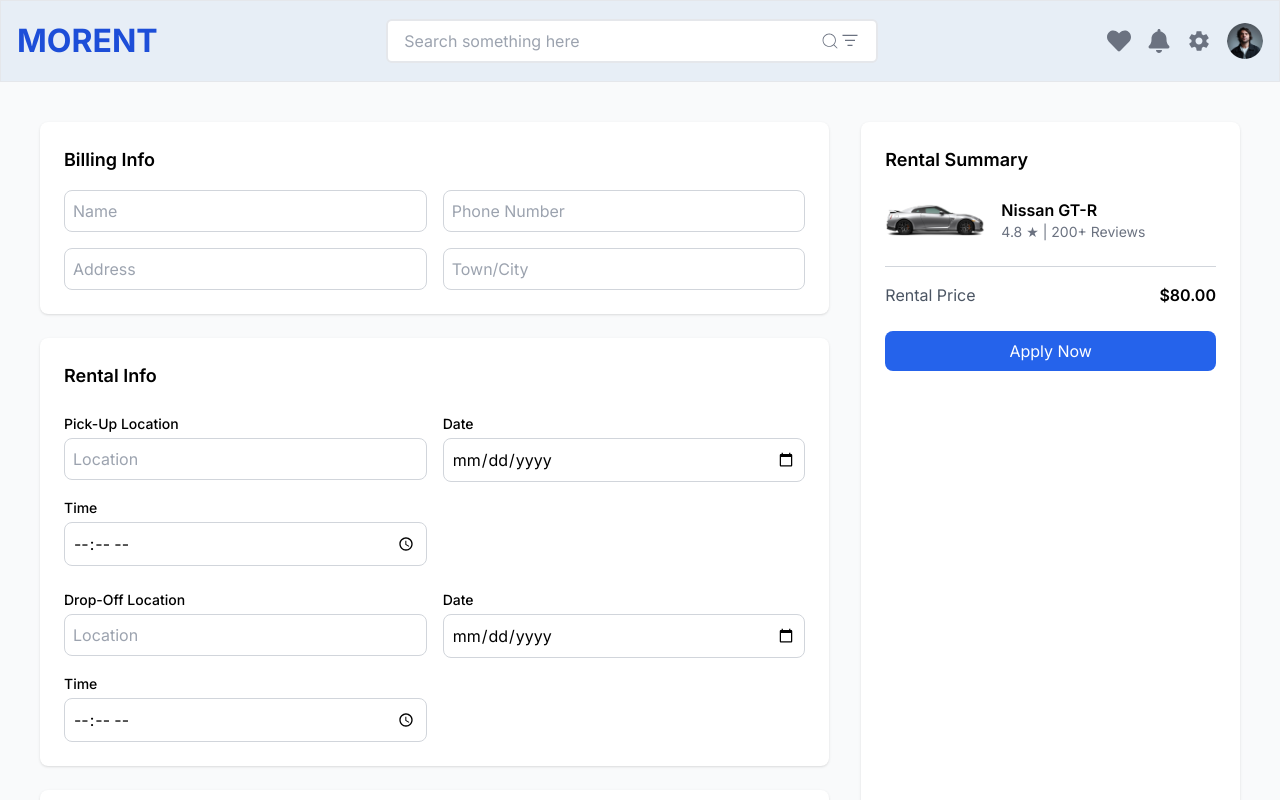
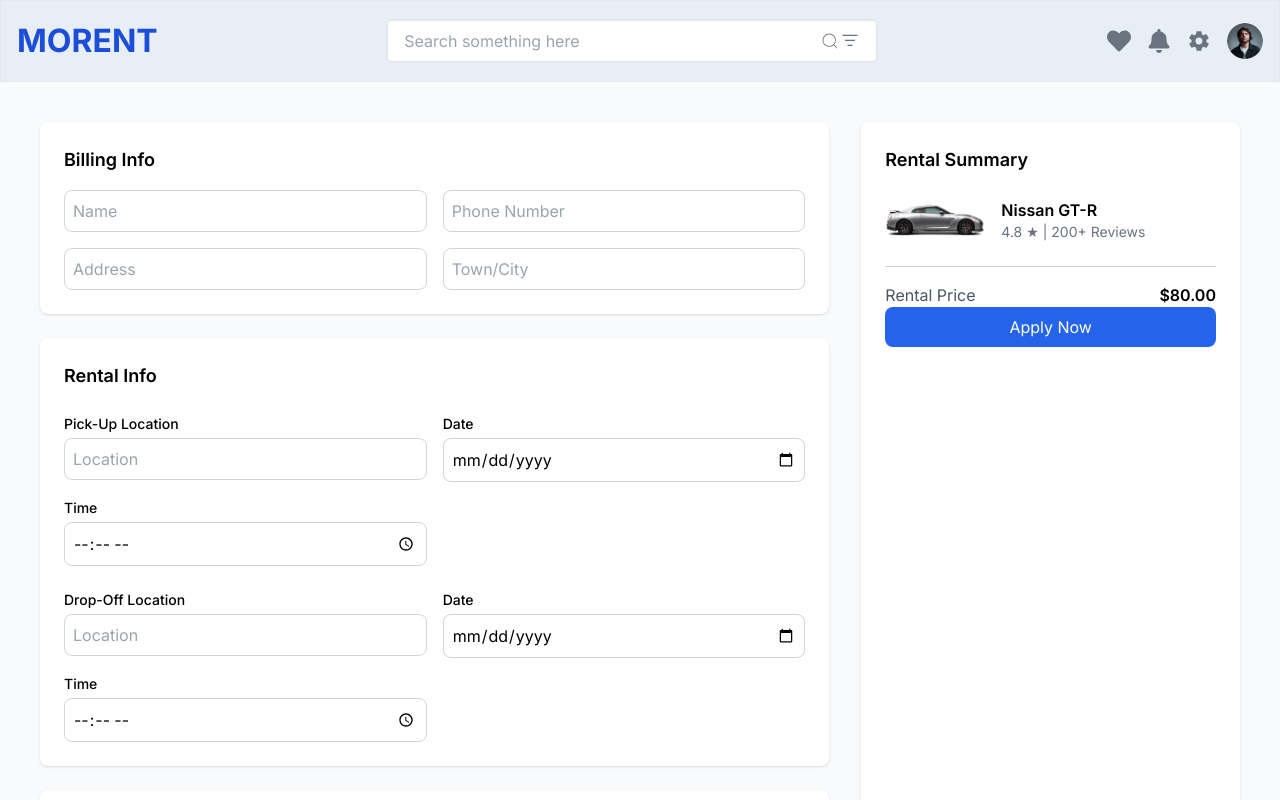
Before and after one commit to alihassan2345/q2hakathonfigmadesign, a Next.js app: page /payment in a window 1280 px wide. Shown: the top 800 px of the page. Built offline with nearby package versions, Linux system fonts and the light colour scheme.

Commit message:
Update page.tsx

```diff
--- a/src/app/payment/page.tsx
+++ b/src/app/payment/page.tsx
@@ -1,5 +1,7 @@
 import React from 'react';
 import Image from 'next/image';
+import Link from 'next/link';
+
 
 export default function CheckoutPage() {
   return (
@@ -131,9 +133,9 @@ export default function CheckoutPage() {
               I agree with terms and conditions and have reviewed all rental
               details.
             </p>
-            <button className="bg-blue-600 text-white px-4 py-2 rounded-lg mt-4">
+            <Link href={'/dashboard'}><button className="bg-blue-600 text-white px-4 py-2 rounded-lg mt-4">
               Confirm Booking
-            </button>
+            </button></Link>
           </div>
         </div>
 
@@ -157,9 +159,9 @@ export default function CheckoutPage() {
             <p className="text-gray-600">Rental Price</p>
             <p className="font-semibold">$80.00</p>
           </div>
-          <button className="bg-blue-600 text-white w-full py-2 rounded-lg">
+          <Link href={'/dashboard'}><button className="bg-blue-600 text-white w-full py-2 rounded-lg">
             Apply Now
-          </button>
+          </button></Link>
         </div>
       </div>
     </div>
```
